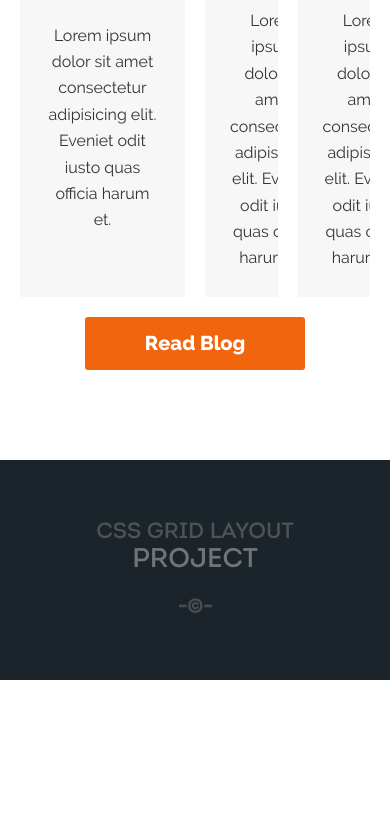
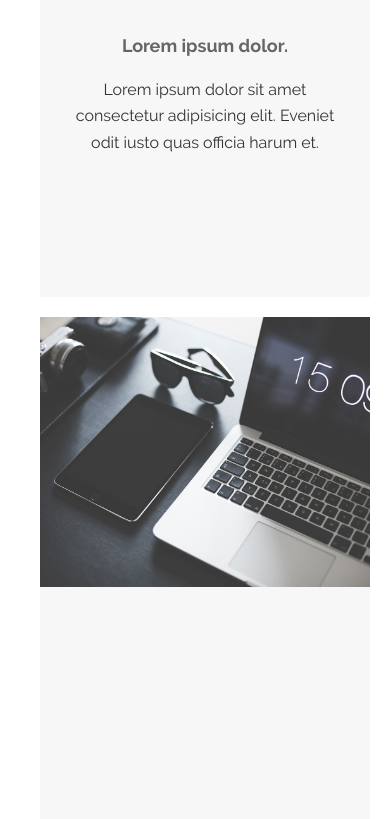
Before and after one commit to AndriiSavchuk/grid-project, a website: page app/index.html in a window 390 px wide. Shown: the part 7528-8347 px from the top of the page. Before the commit the page ends 8208 px from the top, so only its background shows below. Drawn offline with Linux system fonts and the light colour scheme.

Commit message:
added media queries for blog section and footer

```diff
--- a/app/sass/_media.sass
+++ b/app/sass/_media.sass
@@ -4,8 +4,19 @@
 
 /* Large Devices, Wide Screens */
 @media only screen and (max-width : 1200px)
-	/**/
 
+  /* Blog Media Quaries */
+
+  #blog
+    .blog-home
+      grid-template-columns: repeat(3, 1fr)
+      .blog-item
+        &:nth-child(3)
+          grid-column: 2 / 3
+          grid-row: 1
+        &:nth-child(4)
+          grid-column: 1 / 2
+          grid-row: 2
 
 /* Medium Devices, Desktops */
 @media only screen and (max-width : 992px)
@@ -27,6 +38,15 @@
     .portfolio-item
       min-height: 40vh
       font-size: 16px
+
+  /* Blog Media Quaries */
+
+  #blog
+    .blog-home
+      grid-template-columns: repeat(2, 1fr)
+      .blog-item
+        &:nth-child(3)
+          grid-column: 2
 
 
 /* Small Devices, Tablets */
@@ -74,12 +94,18 @@
       h2
         margin-bottom: 20px
 
-/* Contact Form Media Quaries */
+  /* Contact Form Media Quaries */
 
-#contact-form
-  padding: 15px 0
-  form
-    grid-template-columns: 1fr 1fr
+  #contact-form
+    padding: 15px 0
+    form
+      grid-template-columns: 1fr 1fr
+
+  /* Blog Media Quaries */
+
+  #blog
+    .blog-home
+      grid-template-columns: 1fr
 
 /* Extra Small Devices, Phones */
 @media only screen and (max-width : 480px)
@@ -100,6 +126,12 @@
     form
       grid-template-columns: 1fr
 
+  /* Footer Media Quaries */
+
+  #footer
+    padding: 30px 0
+    .footer-copy
+     margin-top: 10px
 
 /* Custom, iPhone Retina */
 @media only screen and (max-width : 320px)
```
Also changed, not shown: app/css/main.min.css.
